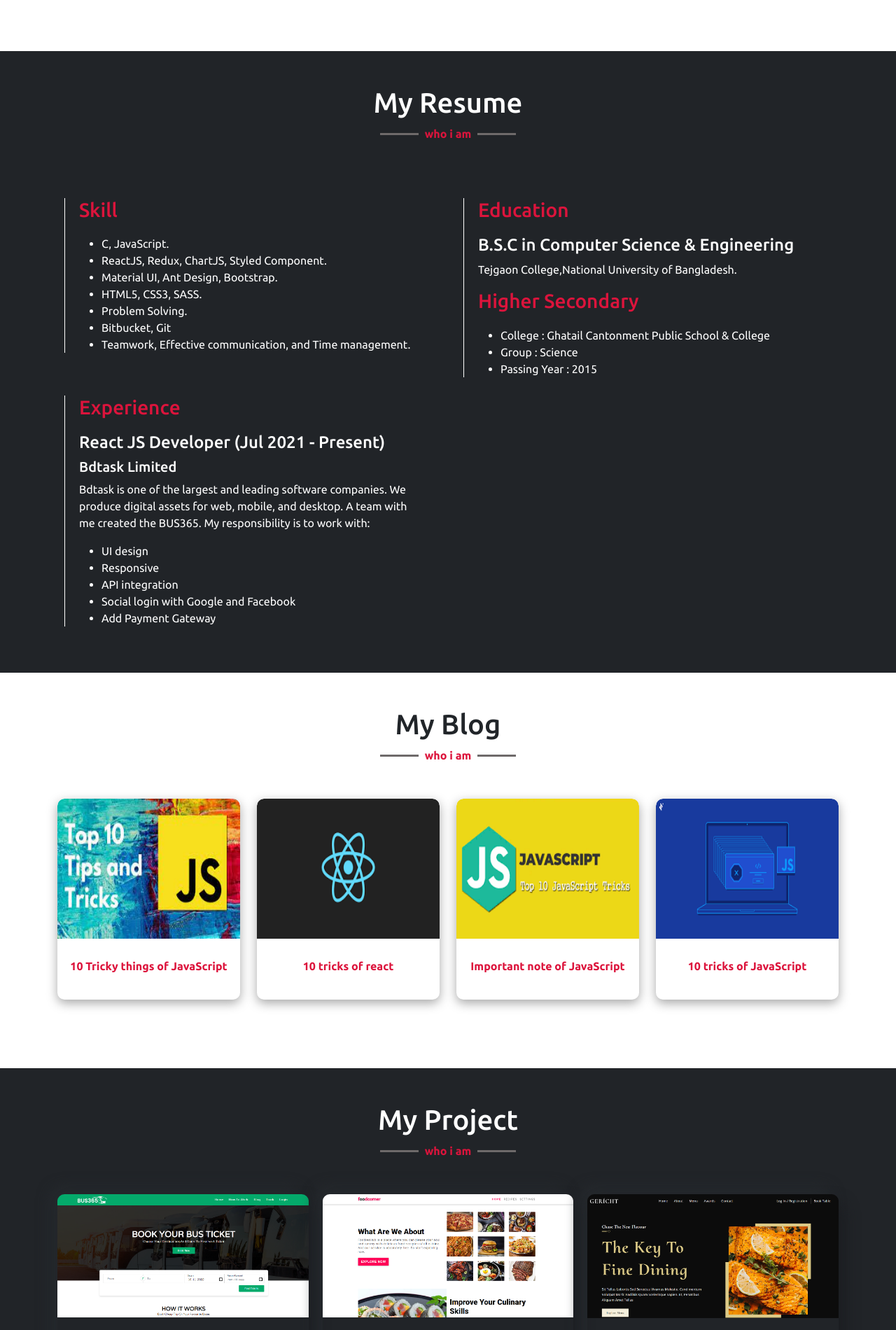
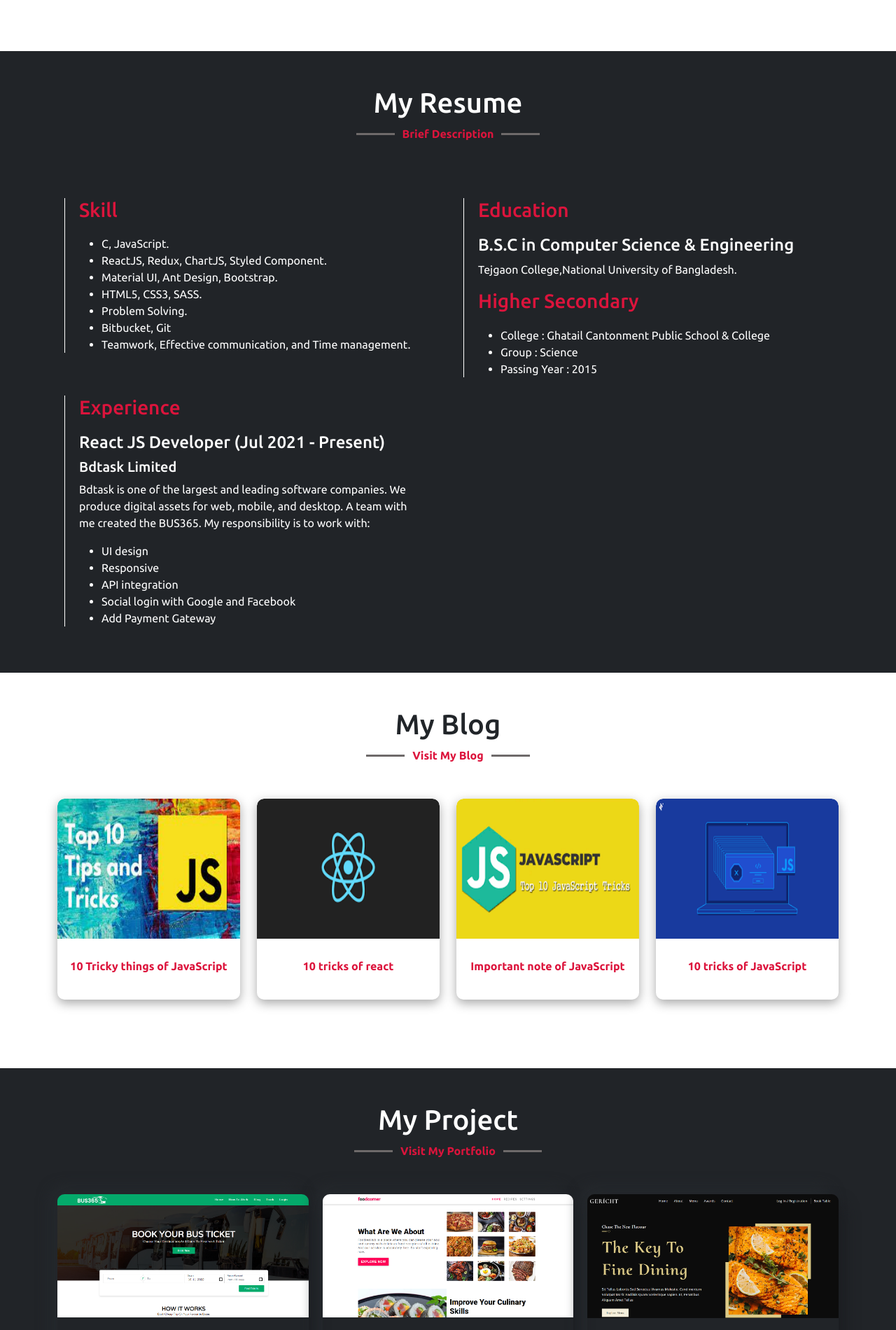
Before and after one commit to mehedi-hasan-anik/new_portfolio, a React (Create React App) app: page / in a window 1280 px wide. Shown: the part 1589-3489 px from the top of the page at 70% size. Built offline with nearby package versions, Linux system fonts and the light colour scheme.

Commit message:
Added subHeader

```diff
--- a/src/components/Tittle/Title.styles.css
+++ b/src/components/Tittle/Title.styles.css
@@ -7,12 +7,13 @@
   color: crimson;
   z-index: 2;
   font-weight: 700;
+  padding: 0px 66px;
 }
 .sub_title span::before {
   content: "";
   position: absolute;
   bottom: 7px;
-  right: 75px;
+  left: 0px;
   width: 55px;
   height: 3px;
   background: rgb(110, 106, 106);
@@ -21,7 +22,7 @@
   content: "";
   position: absolute;
   bottom: 7px;
-  left: 75px;
+  right: 0px;
   width: 55px;
   height: 3px;
   background: rgb(110, 106, 106);
--- a/src/pages/About/index.jsx
+++ b/src/pages/About/index.jsx
@@ -8,7 +8,7 @@ const About = () => {
   return (
     <div className="about_wrapper" id="about">
       <div className="container">
-        <Tittle title="About Me" sub_title="who i am" />
+        <Tittle title="About Me" sub_title="Who I Am" />
         <div className="inner_about_wrapper">
           <div className=" about_left">
             <img src={aboutImg} alt="aboutImg" />
--- a/src/pages/Blog/index.jsx
+++ b/src/pages/Blog/index.jsx
@@ -9,7 +9,7 @@ import "./Blog.styles.css";
 const Blog = () => {
   return (
     <div className="blog_wrapper" id="blog">
-      <Tittle title="My Blog" sub_title="who i am" />
+      <Tittle title="My Blog" sub_title="Visit My Blog" />
       <div className="container">
         <div className="inner-full-blog-area">
           <div className="row">
--- a/src/pages/Contact/index.jsx
+++ b/src/pages/Contact/index.jsx
@@ -11,7 +11,7 @@ import "./Contact.styles.css";
 const Contact = () => {
   return (
     <div className="contact_wrapper" id="contact">
-      <Tittle title="Contact Me" sub_title="who i am" color="white" />
+      <Tittle title="Contact Me" sub_title="Write To Me" color="white" />
       <div className="form-area ">
         <div className="inner-form-area ">
           <form
--- a/src/pages/Project/index.jsx
+++ b/src/pages/Project/index.jsx
@@ -69,7 +69,11 @@ const Project = () => {
 
   return (
     <div className="project_wrapper" id="project">
-      <Tittle title="My Project" sub_title="who i am" color="white" />
+      <Tittle
+        title="My Project"
+        sub_title=" Visit My Portfolio"
+        color="white"
+      />
       <div className="container">
         <div className="inner_project_wrapper">
           {projectDetails.map((event) => (
--- a/src/pages/Resume/index.jsx
+++ b/src/pages/Resume/index.jsx
@@ -5,7 +5,7 @@ import "./Resume.styles.css";
 const Resume = () => {
   return (
     <div className="resume_wrapper" id="resume">
-      <Tittle title="My Resume" sub_title="who i am" color="white" />
+      <Tittle title="My Resume" sub_title="Brief Description" color="white" />
       <div className="container">
         <div className="row innner_resume_wrapper">
           <div className="col-md-6">
--- a/src/pages/Skill/index.jsx
+++ b/src/pages/Skill/index.jsx
@@ -5,7 +5,7 @@ import "./Skill.styles.css";
 const Skill = () => {
   return (
     <div className="skill_wrapper" id="skill">
-      <Tittle title="My Skill" sub_title="who i am" />
+      <Tittle title="My Skill" sub_title="Professional Skills" />
       <div className="container">
         <div className="wrap">
           <div className="bar">
```
